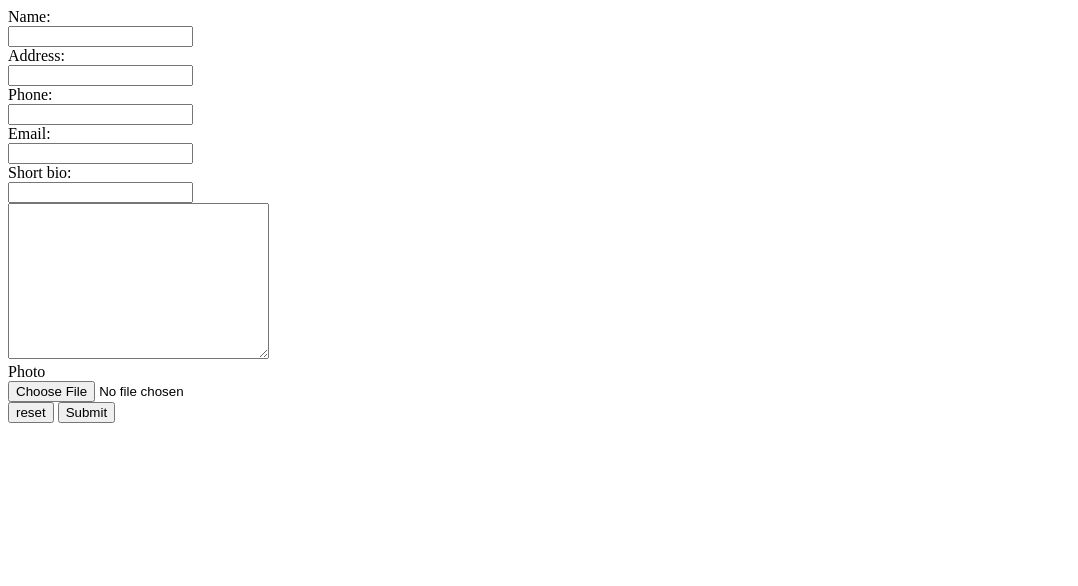
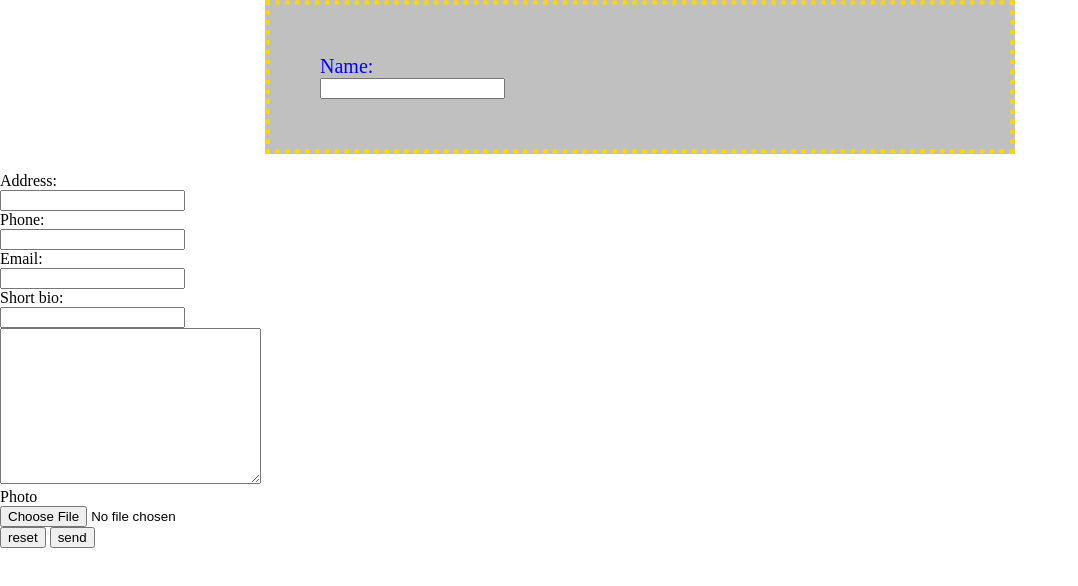
Before and after one commit to siowxx/html_exercise1, a plain HTML site: page index.html in a window 1280 px wide. Shown: the whole page, without its empty margins (0-1078 px from the left). Drawn offline with Linux system fonts and the light colour scheme.

Commit message:
2nd commit

```diff
--- a/index.html
+++ b/index.html
@@ -4,12 +4,16 @@
     <meta charset="UTF-8">
     <meta name="viewport" content="width=device-width, initial-scale=1.0">
     <title>Document</title>
+    <link rel="stylesheet" href="styles.css">
 </head>
 <body>
 
     <form action="/" method="post" enctype="text/plain">
-        <label>Name:</label><br>
-        <input type="text" name="name">
+        <div class="top-container">
+            <label id="name">Name:</label><br>
+            <input type="text" name="name">
+        </div>
+
         <br>
         <label>Address:</label><br>
         <input type="text" name="address"><br>
@@ -23,7 +27,7 @@
         <label>Photo</label><br>
         <input type="file" id="myFile" name="filename"><br>
 
-        <button>reset</button> <input type="submit">
+        <button type="reset">reset</button> <button type="submit">send</button>
     </form>
 
 </body>
--- /dev/null
+++ b/styles.css
@@ -0,0 +1,17 @@
+body{
+    margin: 0;
+
+}
+
+.top-container{
+    border: 5px dotted gold;
+    background-color: silver;
+    width: 50%;
+    margin: 0 auto;
+    padding: 50px;
+}
+
+#name{
+    font-size: 20px;
+    color: blue;
+}
```
